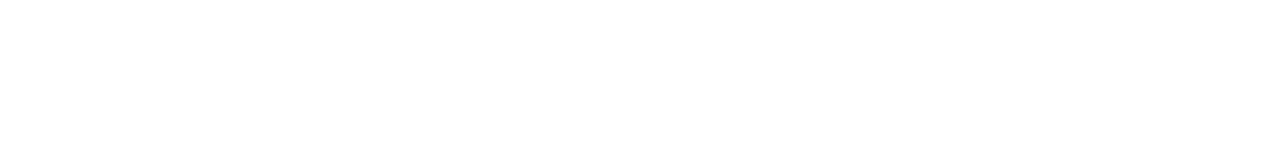
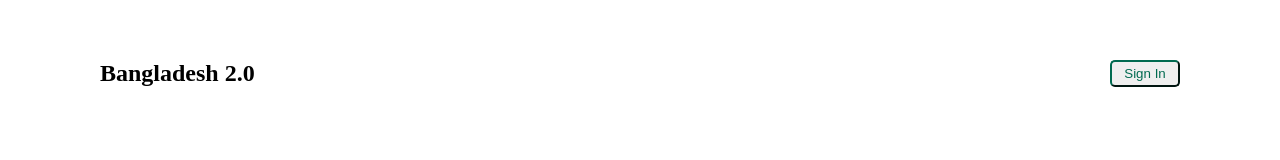
Before and after one commit to zobaer-zahad-reza/Assignment-1-B11A1-, a plain HTML site: page index.html in a window 1280 px wide. Drawn offline with Linux system fonts and the light colour scheme.

Commit message:
added style file & nav bar

```diff
--- a/index.html
+++ b/index.html
@@ -3,9 +3,17 @@
 <head>
     <meta charset="UTF-8">
     <meta name="viewport" content="width=device-width, initial-scale=1.0">
+    <link rel="stylesheet" href="style.css">
     <title>Bangladesh 2.0</title>
 </head>
 <body>
-
+    <header>
+        <nav>
+            <h2>Bangladesh 2.0</h2>
+            <button class="sign-btn">Sign In</button>
+        </nav>
+    </header>
+    <main></main>
+    <footer></footer>
 </body>
 </html>
--- /dev/null
+++ b/style.css
@@ -0,0 +1,20 @@
+*{
+    margin: 20px;
+    padding: 0;
+}
+/* nav section style */
+nav{
+    display: flex;
+    justify-content: space-between;
+}
+.sign-btn{
+    color: #006A50;
+    border-color: #006A50;
+    width: 70px;
+    border-radius: 5px;
+    cursor: pointer;
+}
+.sign-btn:hover{
+    color: white;
+    background-color: #006A50;
+}
```
